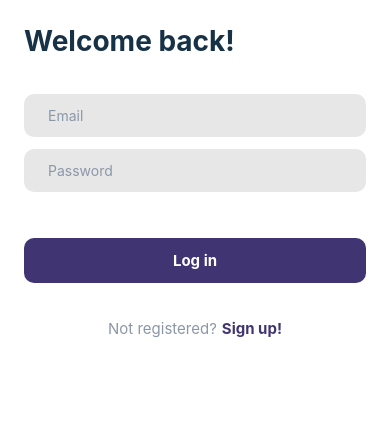
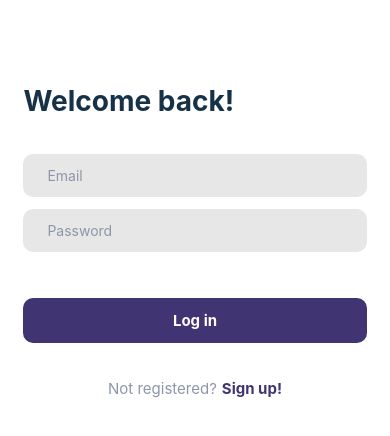
Before and after one commit to VladNcode/RN-planify, a React Native app: screen /Signin in a window 390 px wide. Shown: the top 436 px of the page. Built offline with nearby package versions, Linux system fonts and the light colour scheme.

Commit message:
Dynamic dimensions

```diff
--- a/src/screens/auth/Signin/index.tsx
+++ b/src/screens/auth/Signin/index.tsx
@@ -1,5 +1,5 @@
 import React from 'react';
-import { View } from 'react-native';
+import { View, SafeAreaView } from 'react-native';
 
 import { CustomButton } from '../../../components/Button';
 import { FooterLink } from '../../../components/FooterLink';
@@ -7,7 +7,6 @@ import { Input } from '../../../components/Input';
 import { Title } from '../../../components/Title';
 import { styles } from './styles';
 import { SigninNavigationProp } from '../../../constants/navigation.types';
-import { SafeAreaView } from 'react-native-safe-area-context';
 
 export const Signin = React.memo(({ navigation }: { navigation: SigninNavigationProp }) => {
   const onPress = () => {
--- a/src/screens/auth/Signin/styles.ts
+++ b/src/screens/auth/Signin/styles.ts
@@ -1,8 +1,11 @@
-import { StyleSheet } from 'react-native';
+import { Dimensions, StyleSheet } from 'react-native';
+
+const { height, width } = Dimensions.get('window');
 
 export const styles = StyleSheet.create({
   container: {
-    margin: 24,
+    margin: width * 0.06,
+    marginTop: height * 0.1,
   },
   inputsContainer: {
     marginTop: 36,
--- a/src/screens/auth/Signup/styles.ts
+++ b/src/screens/auth/Signup/styles.ts
@@ -1,9 +1,13 @@
-import { StyleSheet } from 'react-native';
+import { Dimensions, StyleSheet } from 'react-native';
+
 import { COLOR_SCHEME } from '../../../constants/colors';
+
+const { height, width } = Dimensions.get('window');
 
 export const styles = StyleSheet.create({
   container: {
-    margin: 24,
+    margin: width * 0.06,
+    marginTop: height * 0.1,
   },
   inputsContainer: {
     marginTop: 36,
```
